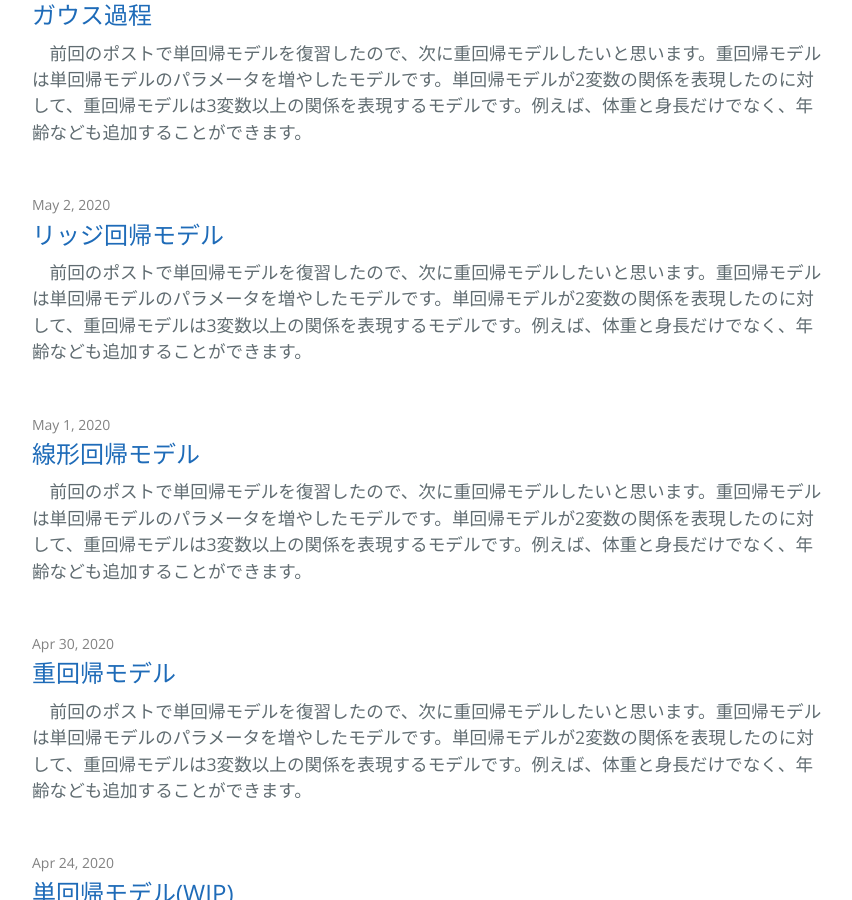
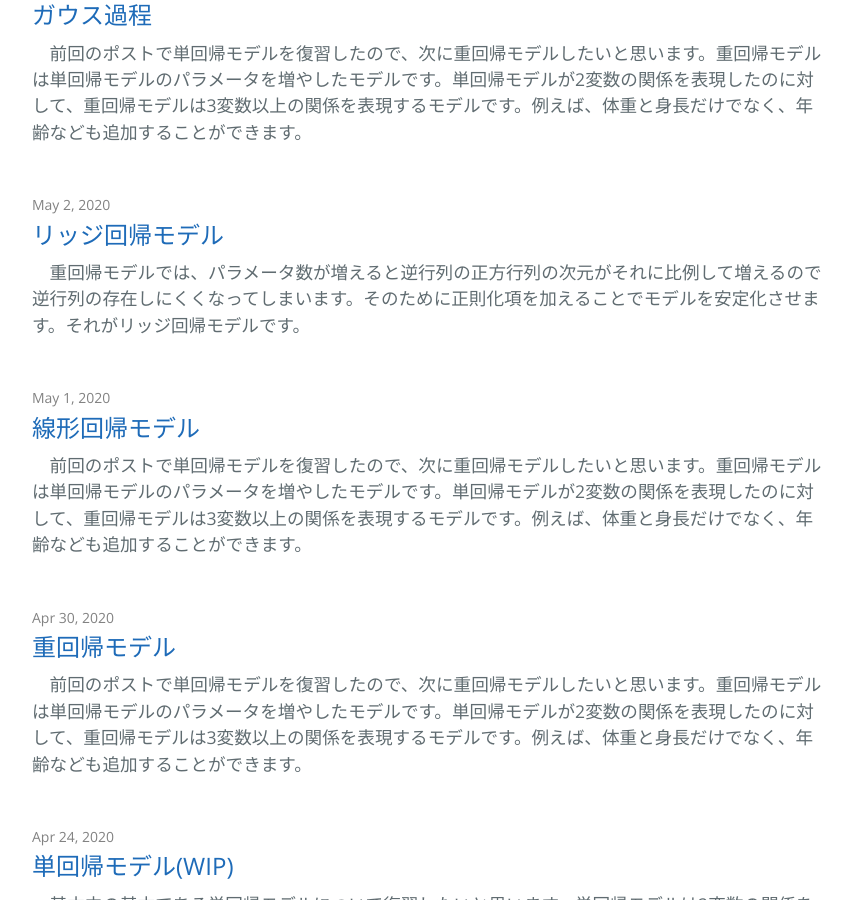
Before and after one commit to 0h-n0/blog, a Jekyll site: the page built from index.md, in a window 1280 px wide and 900 px high, scrolled down 1441 px. Shown: the whole window, without its empty margins (232-1084 px from the left). Built offline with Jekyll 4.4.1, drawn with Linux system fonts in a browser that asks for light colours; some web fonts are replaced.

Commit message:
feat: update

```diff
--- a/_posts/2020-04-30-multiple-regression.md
+++ b/_posts/2020-04-30-multiple-regression.md
@@ -9,12 +9,12 @@
 
 ## 重回帰モデルの解
 
-　重回帰モデルは$\color{#1F618D}{y=\sum_{i=0}^M w_i x_i}$のように表現することができます。このとき入力は$M$次元だとしています。つまり$M$個のパラメータのパラメトリックモデルとなります。また、$\color{#1F618D}{x_i = 0}$としています。さらに表記を簡単にするため、$\color{#1F618D}{y=\mathbf{w}^T\mathbf{x}}$のようにベクトルで表現します。このとき、$\color{#1F618D}{\mathbf{x}}$は列ベクトルで$\color{#1F618D}{\mathbf{x} = \left(x_0, x_1, x_2, ..., x_M\right)^T}$と定義します。さらにデータ数の情報を付け加えると、データセットは$$\color{#1F618D}{\mathcal{D} = \{(x_{1,0}, x_{1,1}, x_{1,2}, .., x_{1,M}, y_1), \\ (x_{2,0}, x_{2,1}, x_{2,2}, ..., x_{2, M}, y_2), \\ ..., (x_{N,0}, x_{N,1}, x_{N,2}, ..., x_{N, M}, y_N) \}}$$のようになります。モデルは
+　重回帰モデルは$\color{#1F618D}{y=\sum_{i=0}^M w_i x_i}$のように表現することができます。このとき入力は$M$次元だとしています。つまり$M$個のパラメータのパラメトリックモデルとなります。また、$\color{#1F618D}{x_i = 0}$としています。さらに表記を簡単にするため、$\color{#1F618D}{y=\mathbf{w}^T\mathbf{x}}$のようにベクトルで表現します。このとき、$\color{#1F618D}{\mathbf{x}}$は列ベクトルで$\color{#1F618D}{\mathbf{x} = \left(x_0, x_1, x_2, ..., x_M\right)^T}$と定義します。さらにデータ数の情報を付け加えると、データセットは$$\color{#1F618D}{\mathcal{D} = \{(\mathbf{x}_1, y_1), \\ (\mathbf{x}_2, y_2), \\ ..., (\mathbf{x}_N, y_N) \}}$$のようになります。モデルは
 
 $$
 \color{#1F618D}{
 \begin{eqnarray*}
-    y_i = \mathbf{w}^T\mathbf{x}_i
+    y_i = \mathbf{x}_i^T\mathbf{w}
 \end{eqnarray*}
 }
 $$
@@ -24,25 +24,45 @@
 $$
 \color{#1F618D}{
 \begin{eqnarray*}
-    \varepsilon_{mean} =  \frac{1}{N}(\mathbf{y} - \mathbf{w}^T{X})^T(\mathbf{y} - \mathbf{w}^T{X})
+    \varepsilon_{mean} =  \frac{1}{N}(\mathbf{y} - X\mathbf{w})^T(\mathbf{y} - X\mathbf{w})
 \end{eqnarray*}
 }
 $$
 
-上記の二条誤差を$\color{#1F618D}{\mathbf{w}}$で微分すると[^vector-partial]
+上記の二乗誤差を$\color{#1F618D}{\mathbf{w}}$で微分し[^vector-partial]、その値が0であるから
 
 $$
 \color{#1F618D}{
 \begin{eqnarray*}
-    \frac{\partial\varepsilon_{mean}}{\partial \mathbf{w}} = \frac{1}{N}\sum_{i=1}^N (\mathbf{y}_i - \mathbf{wx}_i^T)
+    \frac{\partial\varepsilon_{mean}}{\partial \mathbf{w}} = -\frac{2}{N} X^T (\mathbf{y} - X\mathbf{w})=0
 \end{eqnarray*}
 }
 $$
 
+となります。上記の方程式は
 
+$$
+\color{#1F618D}{
+\begin{eqnarray*}
+    && X^T (\mathbf{y} - X\mathbf{w})=0 \\
+    &\rightarrow& X^T\mathbf{y} - X^TX\mathbf{w} = 0 \\
+    &\rightarrow& X^TX\mathbf{w} = X^T\mathbf{y} \\
+   &\rightarrow& \mathbf{w} = (X^TX)^{-1}X^T\mathbf{y} \\
+\end{eqnarray*}
+}
+$$
 
+よって、解は
 
+$$
+\color{#1F618D}{
+\begin{eqnarray*}
+   \mathbf{w} = (X^TX)^{-1}X^T\mathbf{y}
+\end{eqnarray*}
+}
+$$
 
+となります。ここで、$\color{#1F618D}{(X^TX)^{-1}}$で逆行列を計算しています。もちろん$\color{#1F618D}{(X^TX)^{-1}}$の逆行列が存在しない場合は解が存在しません。行列$\color{#1F618D}{X}$の次元は$\color{#1F618D}{(N,M)}$の行列となります。すると$\color{#1F618D}{X^TX}$の次元は$\color{#1F618D}{(M,M)}$となるため、$\color{#1F618D}{M}$が大きいほど(パラメータの数が大きいほど)逆行列が存在しにくくなります。それを回避するための正則化となります。([リッジ回帰モデル]({{ '2020/05/02/ridge-regression.html' | relative_url }}))
 
 
 
@@ -54,4 +74,4 @@
 
 ----
 
-[^vector-partial]: このベクトルの微分は$$\color{#1F618D}{\frac{\partial \mathbf{w}^T\mathbf{w}}{\partial \mathbf{w}}=2\}$$
+[^vector-partial]: このベクトルの微分は$$\color{#1F618D}{\frac{\partial \mathbf{w}^T\mathbf{w}}{\partial \mathbf{w}}=2\mathbf{w}}$$
--- a/_posts/2020-05-02-ridge-regression.md
+++ b/_posts/2020-05-02-ridge-regression.md
@@ -5,9 +5,52 @@
 tags: 機械学習 回帰モデル
 ---
 
-　前回のポストで単回帰モデルを復習したので、次に重回帰モデルしたいと思います。重回帰モデルは単回帰モデルのパラメータを増やしたモデルです。単回帰モデルが2変数の関係を表現したのに対して、重回帰モデルは3変数以上の関係を表現するモデルです。例えば、体重と身長だけでなく、年齢なども追加することができます。
+　重回帰モデルでは、パラメータ数が増えると逆行列の正方行列の次元がそれに比例して増えるので逆行列の存在しにくくなってしまいます。そのために正則化項を加えることでモデルを安定化させます。それがリッジ回帰モデルです。
 
 ## リッジ回帰モデルの解
+
+リッジ回帰の二乗誤差は、重回帰モデルの二乗誤差に$\color{#1F618D}{\lambda\mathbf{w}^T\mathbf{w}}$を付け加えてモデルになります。この項を導入することでそれぞれのパラメータが大きくなり過ぎることを抑制します。
+
+$$
+\color{#1F618D}{
+\begin{eqnarray*}
+    \varepsilon_{mean} =  \frac{1}{N}(\mathbf{y} - X\mathbf{w})^T(\mathbf{y} - X\mathbf{w}) + \lambda\mathbf{w}^T\mathbf{w}
+\end{eqnarray*}
+}
+$$
+
+$$
+\color{#1F618D}{
+\begin{eqnarray*}
+    \frac{\partial\varepsilon_{mean}}{\partial \mathbf{w}} = -\frac{2}{N} X^T (\mathbf{y} - X\mathbf{w})=0
+\end{eqnarray*}
+}
+$$
+
+となります。上記の方程式は
+
+$$
+\color{#1F618D}{
+\begin{eqnarray*}
+    && X^T (\mathbf{y} - X\mathbf{w}) + \lambda \mathbf{w}=0 \\
+    &\rightarrow& X^T\mathbf{y} - (X^TX + \lambda \mathbf{E})\mathbf{w} = 0 \\
+    &\rightarrow& (X^TX + \lambda \mathbf{E})\mathbf{w} = X^T\mathbf{y} \\
+   &\rightarrow& \mathbf{w} = (X^TX + \lambda \mathbf{E})^{-1}X^T\mathbf{y} \\
+\end{eqnarray*}
+}
+$$
+
+となり、解は
+
+$$
+\color{#1F618D}{
+\begin{eqnarray*}
+   \mathbf{w} = (X^TX + \lambda \mathbf{E})^{-1}X^T\mathbf{y}
+\end{eqnarray*}
+}
+$$
+
+となります。よって対角成分に$\color{#1F618D}{\lambda}$が足されているので逆行列が存在することが担保されます。
 
 ---
 ## 参考文献
```
